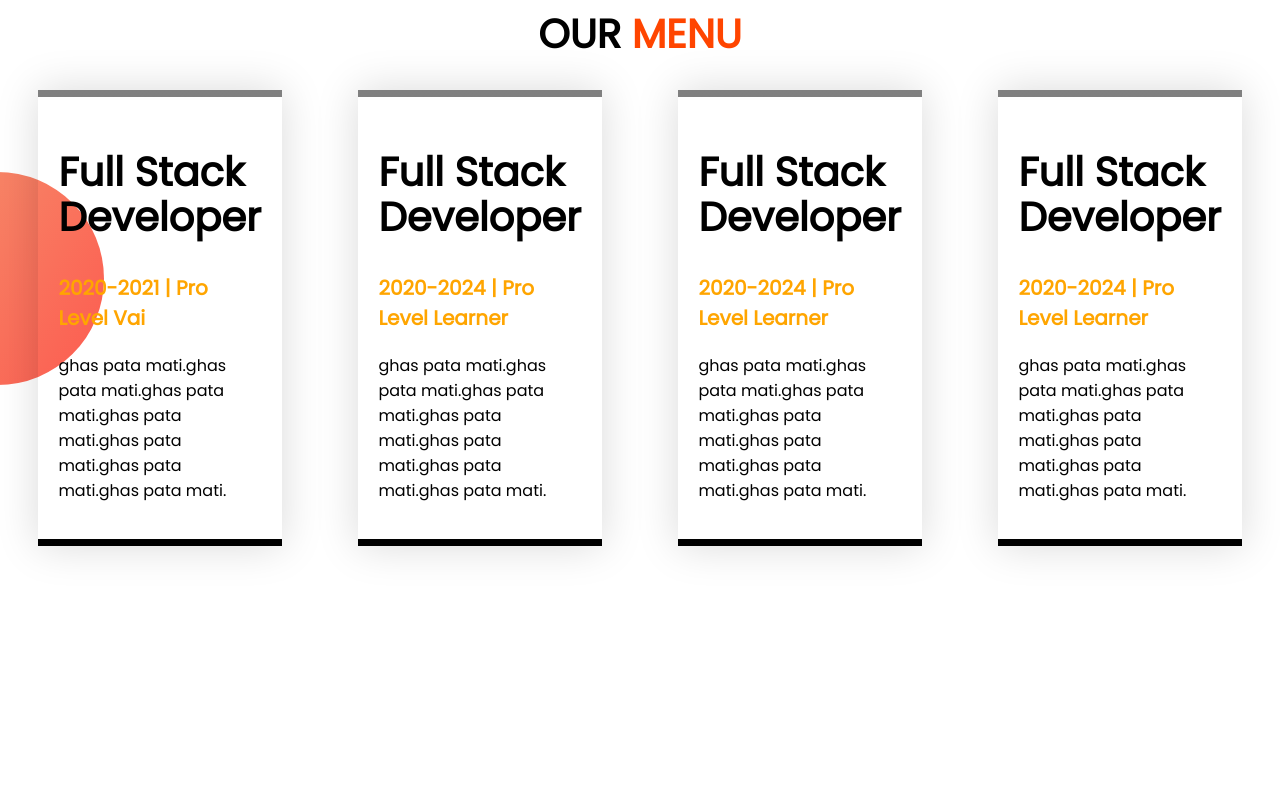
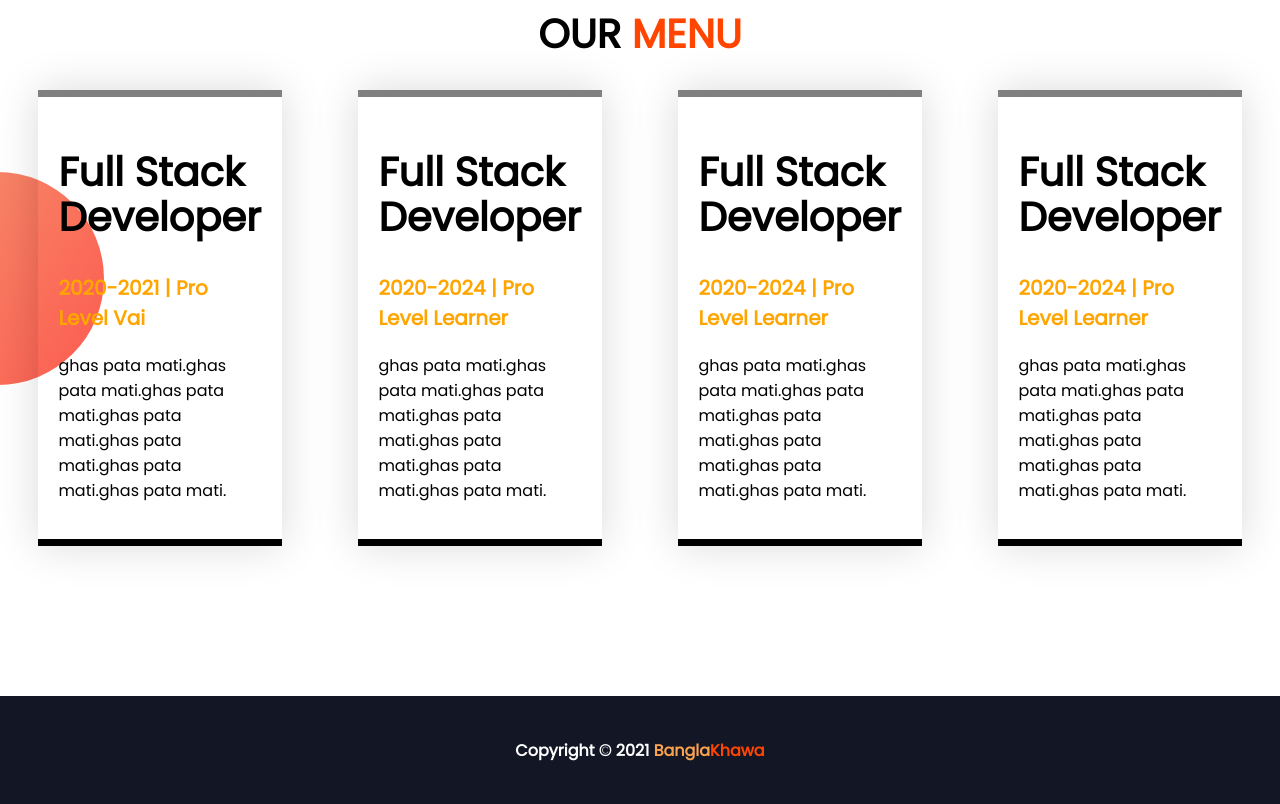
Before and after one commit to daiyanpapongit/my-portfolio, a plain HTML site: page index.html in a window 1280 px wide. Shown: the part 1493-2297 px from the top of the page. Before the commit the page ends 2189 px from the top, so only its background shows below. Drawn offline with Linux system fonts and the light colour scheme.

Commit message:
Most part done

```diff
--- a/index.html
+++ b/index.html
@@ -75,6 +75,9 @@
         </div>
     </section>
 
+    <footer>
+        <p>Copyright © 2021 <span class="Thug">Bangla</span><span class="Bangla">Khawa</span>
+    </footer>
 
 </body>
 
--- a/style/main.css
+++ b/style/main.css
@@ -57,6 +57,7 @@ h3{
 }
 .dream-big img{
     width:110%;
+
 }
 .menu-item{
     width: 20%;
@@ -88,3 +89,22 @@ h3{
     border-image: linear-gradient(grey, black);
     border-image-slice: 1;
 }
+
+footer{
+    background: #131625;
+    padding: 2%;
+
+}
+footer p{
+    text-align: center;
+    font-weight: bold;
+    color:white;
+
+
+}
+.Thug{
+    color: #FBA24F;
+}
+.Bangla{
+    color:orangered
+}
```
